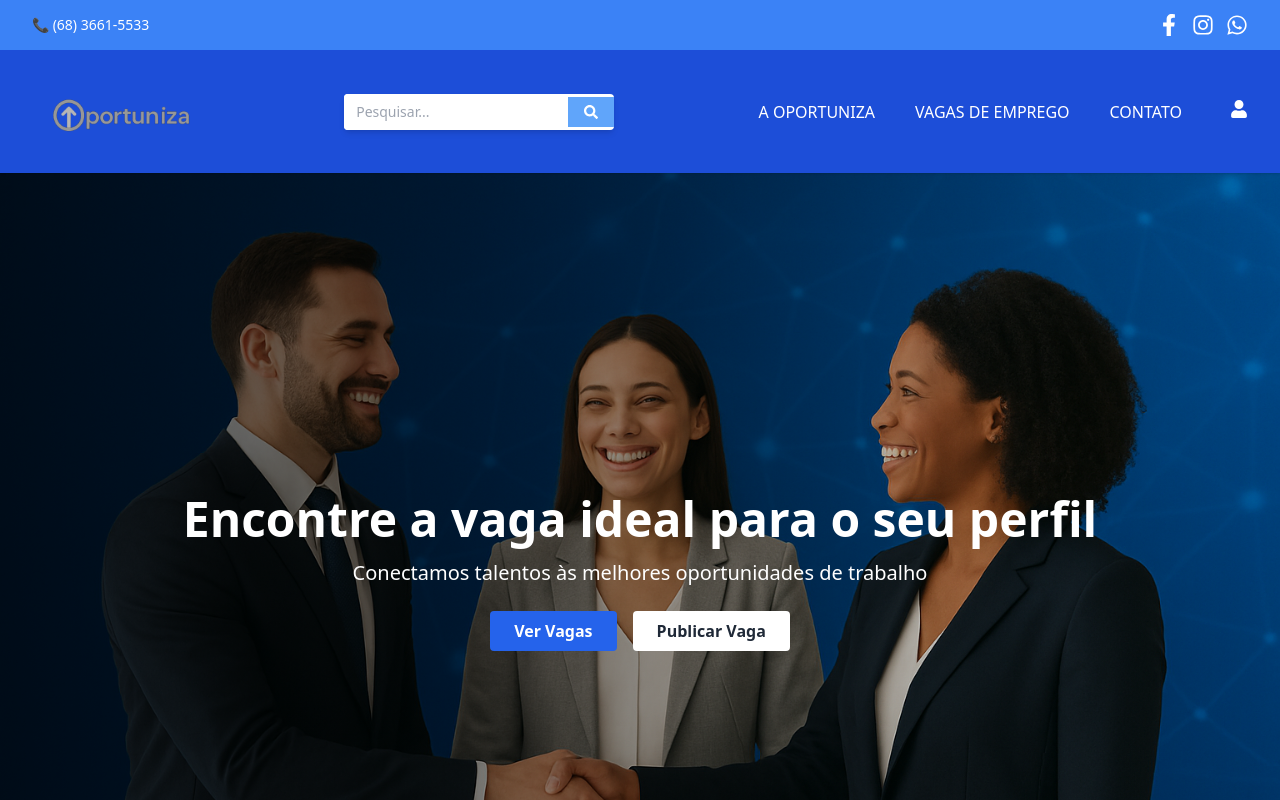
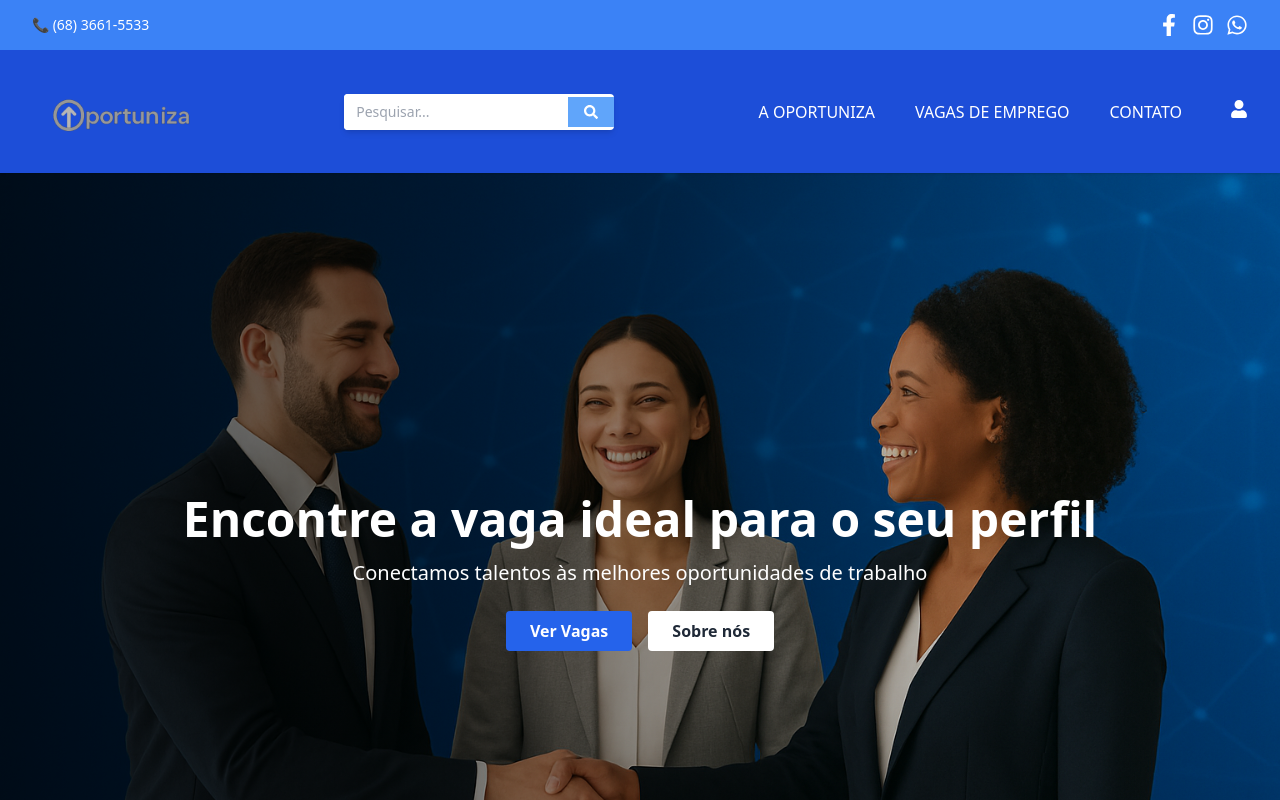
Before and after one commit to Adrianojunior13/Projeto-Integrador-4-Per-odo, a React (Vite) app: page / in a window 1280 px wide. Shown: the top 800 px of the page. Built offline with nearby package versions, Linux system fonts and the light colour scheme.

Commit message:
feat: refatora a página Home para incluir links nos botões e melhora a legibilidade do gradiente

```diff
--- a/src/pages/Home.jsx
+++ b/src/pages/Home.jsx
@@ -1,3 +1,5 @@
+import { Link } from "react-router-dom"; // IMPORTANTE
+
 function Home() {
   return (
     <div className="relative w-full">
@@ -8,7 +10,7 @@
         className="w-full h-[60vh] sm:h-[80vh] md:h-[70vh] lg:h-[90vh] xl:h-[100vh] object-cover object-top"
       />
 
-      {/* Gradiente opcional para legibilidade */}
+      {/* Gradiente opcional */}
       <div className="absolute inset-0 bg-gradient-to-r from-black/70 via-black/40 to-transparent"></div>
 
       {/* Conteúdo sobreposto */}
@@ -20,12 +22,19 @@
           Conectamos talentos às melhores oportunidades de trabalho
         </p>
         <div className="flex gap-4 flex-wrap justify-center">
-          <button className="bg-blue-600 hover:bg-blue-700 text-white font-semibold py-2 px-6 rounded">
-            Ver Vagas
-          </button>
-          <button className="bg-white text-gray-800 hover:bg-gray-100 font-semibold py-2 px-6 rounded">
-            Publicar Vaga
-          </button>
+          {/* Botão que leva para /vagas */}
+          <Link to="/vagas">
+            <button className="bg-blue-600 hover:bg-blue-700 text-white font-semibold py-2 px-6 rounded">
+              Ver Vagas
+            </button>
+          </Link>
+
+          {/* Botão "Sobre nós" (ainda sem link definido) */}
+          <Link to="/oportuniza">
+            <button className="bg-white text-gray-800 hover:bg-gray-100 font-semibold py-2 px-6 rounded">
+              Sobre nós
+            </button>
+          </Link>
         </div>
       </div>
     </div>
```
